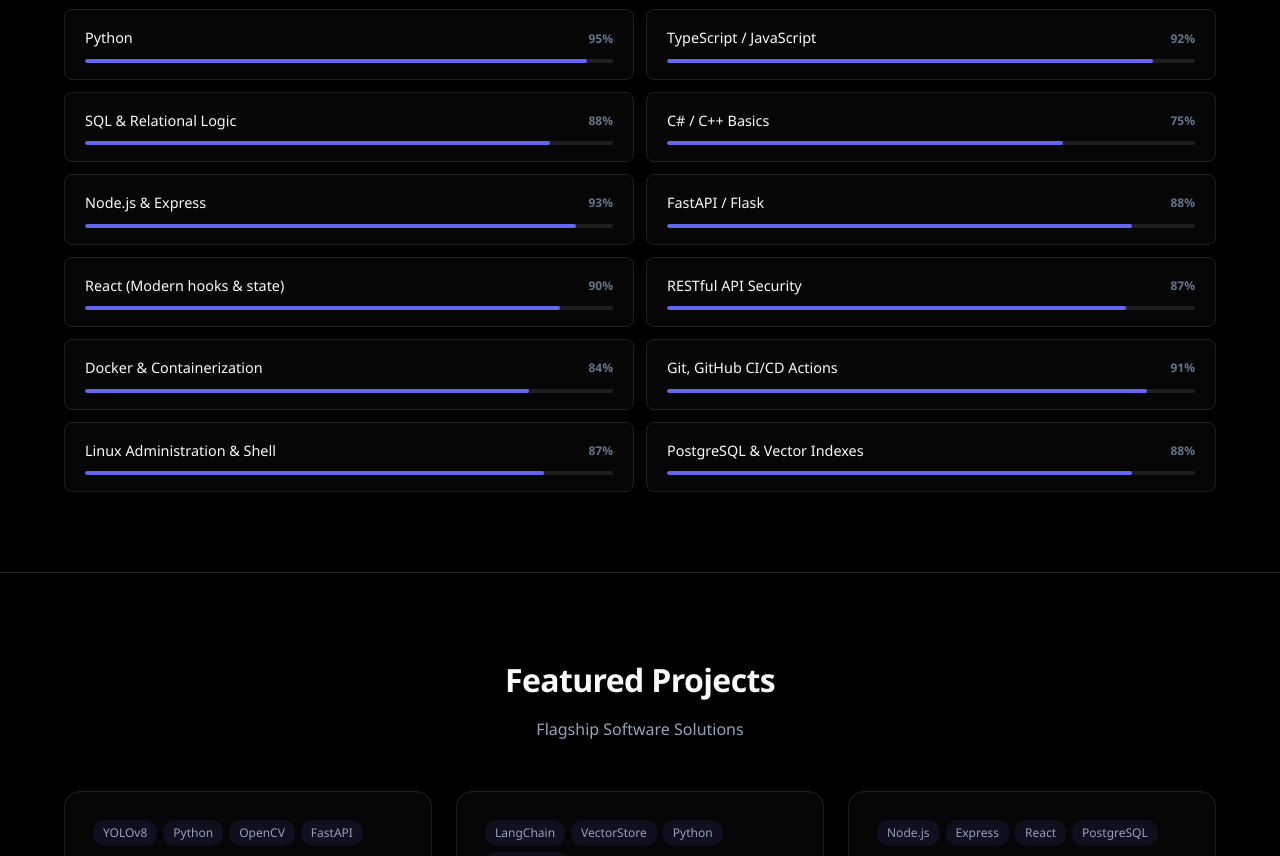
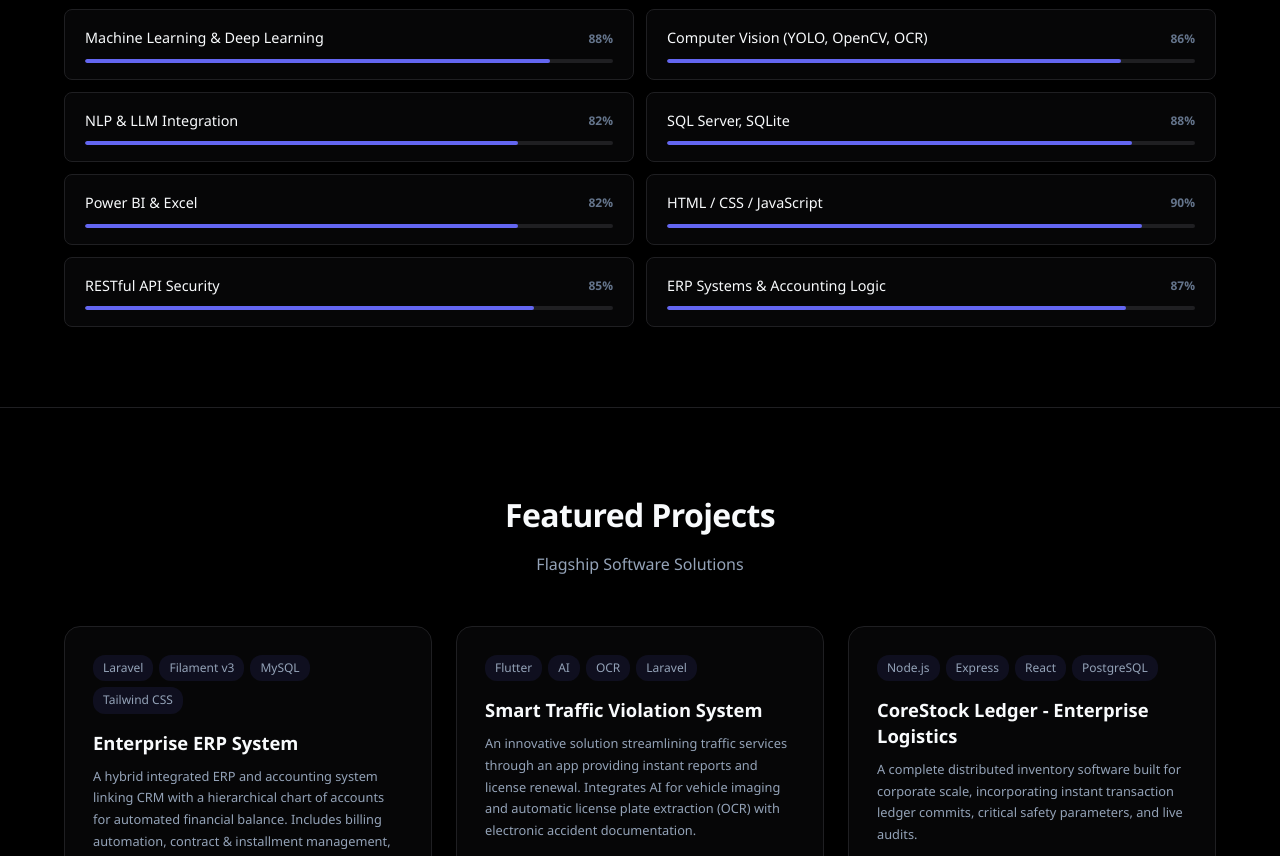
Before and after one commit to EngEzzaldin/portfolio, a website: page index.html in a window 1280 px wide. Shown: the part 1887-2743 px from the top of the page. Drawn offline with Linux system fonts and the light colour scheme.

Commit message:
Update profile data from CV - change خريج to مهندس + update skills/projects/services

```diff
--- a/js/data.js
+++ b/js/data.js
@@ -1,63 +1,59 @@
 const INITIAL_DATA = {
   basics: {
-    nameAr: 'eng. عز الدين خالد عبيد',
-    nameEn: 'eng. Ezzaldin Khaild Obaid',
-    titleAr: 'مهندس برمجيات وأخصائي ذكاء اصطناعي',
-    titleEn: 'Software Engineer & AI Specialist',
-    subtitleAr: 'سد الفجوة بين الأنظمة عالية الأداء وبنيات التعلم العميق الذكية. متخصص في الرؤية الحاسوبية، محركات التوليد المعزز بالاسترجاع (RAG) المخصصة، وتطوير الأنظمة المتكاملة.',
-    subtitleEn: 'Bridging the gap between high-performance systems and intelligent deep learning architectures. Specialized in Computer Vision, bespoke RAG engines, and robust full-stack software development.',
+    nameAr: 'عز الدين خالد عبيد',
+    nameEn: 'Ezzaldin Khaild Obaid',
+    titleAr: 'مهندس برمجيات | أخصائي ذكاء اصطناعي | مطور Full-stack',
+    titleEn: 'Software Engineer | AI Specialist | Full-stack Developer',
+    subtitleAr: 'مهندس تقنية معلومات (IT) وشغوف بالابتكار التقني، أجمع بين مهارات البرمجة المتقدمة وتحليل البيانات والذكاء الاصطناعي. متخصص في بناء أنظمة ERP المتكاملة وتطبيقات الرؤية الحاسوبية والويب.',
+    subtitleEn: 'Information Technology (IT) Engineer passionate about technical innovation, combining advanced programming, data analysis, and AI. Specialized in building integrated ERP systems, computer vision applications, and web solutions.',
     stats: {
-      projects: '12+',
+      projects: '15+',
       experience: '4+',
-      models: '8+',
-      commits: '140'
+      models: '10+',
+      commits: '200'
     }
   },
   about: {
-    bioAr: 'أنا مهندس برمجيات متفانٍ حاصل على درجة البكالوريوس في تقنية المعلومات (IT). يزدهر شغفي التقني عند تقاطع التعلم العميق مع بنيات الأنظمة الخلفية القوية. من خلال دمج البنية التحتية البرمجية مع الذكاء الاصطناعي، أقوم بهندسة قنوات برمجية قابلة للتوسع للكشف عن الكائنات بدقة عالية، وتصنيف البث المباشر للكاميرات، والبحث المقترن بالاسترجاع الذكي للمستندات بالمؤسسات (RAG). لقد كرست خبرتي كمطور أنظمة لبناء وتصميم شيفرات نظيفة، محسنة ومستدامة للتطوير.',
-    bioEn: 'I am a dedicated Software Engineer holding a Bachelor\'s degree in Information Technology (IT). My technical journey thrives at the intersection of deep learning and robust backend software architecture. By merging system infrastructure with artificial intelligence, I engineer scalable pipelines for high-accuracy object detection, live camera feeds classification, and enterprise document contextual-search (RAG). My experience as a Systems Developer has instilled a strict discipline for writing clean, optimized, and maintainable code.',
-    degreeAr: 'بكالوريوس تقنية معلومات (IT)',
-    degreeEn: 'Bachelor of Information Technology (IT)',
-    focusAr: 'الرؤية الحاسوبية وأنظمة التوليد المعزز بالاسترجاع المتقدم (RAG)',
-    focusEn: 'Computer Vision & Advanced Retrieval-Augmented Generation (RAG) Systems'
+    bioAr: 'مهندس تقنية معلومات (IT) وشغوف بالابتكار التقني، أجمع بين مهارات البرمجة المتقدمة وتحليل البيانات والذكاء الاصطناعي. متخصص في بناء أنظمة الويب المتكاملة وتطبيقات الجوال التي تحل مشكلات واقعية، مع خبرة عملية في تطوير أنظمة ERP المحاسبية وأنظمة المرور الذكية. أتميز بالقدرة على القيادة، العمل الجماعي، وتحويل المتطلبات المعقدة إلى حلول تقنية بسيطة وفعالة.',
+    bioEn: 'Information Technology (IT) Engineer passionate about technical innovation, combining advanced programming, data analysis, and AI. Specialized in building integrated web systems and mobile applications that solve real-world problems, with hands-on experience in developing accounting ERP systems and smart traffic systems. Known for leadership, teamwork, and turning complex requirements into simple, effective technical solutions.',
+    degreeAr: 'مهندس تقنية معلومات (IT)',
+    degreeEn: 'Engineer in Information Technology (IT)',
+    focusAr: 'الأنظمة المتكاملة، ERP، الرؤية الحاسوبية، وتطبيقات الذكاء الاصطناعي',
+    focusEn: 'Integrated Systems, ERP, Computer Vision, and AI Applications'
   },
   skills: [
-    { name: 'PyTorch & Deep Learning', proficiency: 88, category: 'ai' },
-    { name: 'OpenCV (Computer Vision)', proficiency: 92, category: 'ai' },
-    { name: 'YOLO Object Detection (v8/v10/v11)', proficiency: 90, category: 'ai' },
-    { name: 'RAG & LLM Integration (LangChain)', proficiency: 86, category: 'ai' },
-    { name: 'Python', proficiency: 95, category: 'languages' },
-    { name: 'TypeScript / JavaScript', proficiency: 92, category: 'languages' },
-    { name: 'SQL & Relational Logic', proficiency: 88, category: 'languages' },
-    { name: 'C# / C++ Basics', proficiency: 75, category: 'languages' },
-    { name: 'Node.js & Express', proficiency: 93, category: 'backend' },
-    { name: 'FastAPI / Flask', proficiency: 88, category: 'backend' },
-    { name: 'React (Modern hooks & state)', proficiency: 90, category: 'backend' },
-    { name: 'RESTful API Security', proficiency: 87, category: 'backend' },
-    { name: 'Docker & Containerization', proficiency: 84, category: 'tools' },
-    { name: 'Git, GitHub CI/CD Actions', proficiency: 91, category: 'tools' },
-    { name: 'Linux Administration & Shell', proficiency: 87, category: 'tools' },
-    { name: 'PostgreSQL & Vector Indexes', proficiency: 88, category: 'tools' }
+    { name: 'Laravel & Filament v3', proficiency: 92, category: 'backend' },
+    { name: 'Tailwind CSS', proficiency: 90, category: 'backend' },
+    { name: 'Flutter (Mobile & Web)', proficiency: 85, category: 'backend' },
+    { name: 'Python & Data Analysis', proficiency: 90, category: 'languages' },
+    { name: 'Machine Learning & Deep Learning', proficiency: 88, category: 'ai' },
+    { name: 'Computer Vision (YOLO, OpenCV, OCR)', proficiency: 86, category: 'ai' },
+    { name: 'NLP & LLM Integration', proficiency: 82, category: 'ai' },
+    { name: 'SQL Server, SQLite', proficiency: 88, category: 'languages' },
+    { name: 'Power BI & Excel', proficiency: 82, category: 'tools' },
+    { name: 'HTML / CSS / JavaScript', proficiency: 90, category: 'languages' },
+    { name: 'RESTful API Security', proficiency: 85, category: 'backend' },
+    { name: 'ERP Systems & Accounting Logic', proficiency: 87, category: 'tools' }
   ],
   projects: [
     {
-      id: 'robotic-sight',
-      titleAr: 'Robotic Sight - رؤية حاسوبية حية',
-      titleEn: 'Robotic Sight - Live Computer Vision',
-      descAr: 'برنامج حاسوبي عالي السرعة لإجراء رصد وتصنيف فوري متعدد الكائنات وتتبعها مع زمن تأخير أقل من 50 مللي ثانية على شبكات البث المحلي.',
-      descEn: 'High-performance surveillance tool performing real-time multi-class classification and tracking with sub-50ms processing latency on local camera grids.',
-      tags: ['YOLOv8', 'Python', 'OpenCV', 'FastAPI'],
+      id: 'erp-system',
+      titleAr: 'نظام ERP لإدارة الموارد الذاتية',
+      titleEn: 'Enterprise ERP System',
+      descAr: 'نظام ERP متكامل ومحاسبي هجين يربط بين إدارة علاقات العملاء (CRM) والدليل المحاسبي الهرمي لضمان التوازن المالي الآلي. يشمل أتمتة الفوترة، إدارة العقود والأقساط، ومحرك تنبيهات ذكي عبر واتساب ورسائل نصية.',
+      descEn: 'A hybrid integrated ERP and accounting system linking CRM with a hierarchical chart of accounts for automated financial balance. Includes billing automation, contract & installment management, and a smart notification engine via WhatsApp and SMS.',
+      tags: ['Laravel', 'Filament v3', 'MySQL', 'Tailwind CSS'],
       glow: 'indigo',
       github: 'https://github.com/kzaldyn',
       demo: '#'
     },
     {
-      id: 'arbdoc-rag',
-      titleAr: 'ArbDoc RAG - استرجاع عربي ذكي',
-      titleEn: 'ArbDoc RAG - Smart Arabic Retrieval',
-      descAr: 'مساحة عمل دلائلية بالغة التطور تسهل تدقيق مستندات PDF ثنائية اللغة عبر تهيئة قواعد البيانات المتجهية المرتبطة بالتغذية الراجعة الذكية للنماذج.',
-      descEn: 'Highly sophisticated semantic workspace optimizing bilingual (Ar/En) PDF audits by deploying vector store segment indexes combined with generative feedback loops.',
-      tags: ['LangChain', 'VectorStore', 'Python', 'PostgreSQL'],
+      id: 'traffic-system',
+      titleAr: 'نظام إدارة المخالفات الذكي',
+      titleEn: 'Smart Traffic Violation System',
+      descAr: 'حل مبتكر لتسهيل خدمات المرور عبر تطبيق يوفر بلاغات فورية وتجديد رخص القيادة. يدمج تقنيات الذكاء الاصطناعي لتصوير المركبات واستخراج أرقام اللوحات تلقائياً (OCR) مع توثيق الحوادث إلكترونياً.',
+      descEn: 'An innovative solution streamlining traffic services through an app providing instant reports and license renewal. Integrates AI for vehicle imaging and automatic license plate extraction (OCR) with electronic accident documentation.',
+      tags: ['Flutter', 'AI', 'OCR', 'Laravel'],
       glow: 'cyan',
       github: 'https://github.com/kzaldyn',
       demo: '#'
@@ -77,60 +73,60 @@ const INITIAL_DATA = {
   experience: [
     {
       id: 'ibdaa-soft',
-      companyAr: 'إبداع سوفت لخدمات الأنظمة',
-      companyEn: 'Ibdaa Soft',
-      roleAr: 'مطور أنظمة ومسؤول برمجيات مساعدة',
-      roleEn: 'Systems Developer & Tech Lead Associate',
-      period: '2024 - الحالي',
-      periodEn: '2024 - Present',
-      descAr: 'صممت ونفّذت واجهات أنظمة خلفية مرنة وشديدة الموثوقية. قدت عمليات إعادة هيكلة وتحديث فهارس قواعد البيانات العامة، مسجلاً تسريعاً بمعدل 42% لزمن معالجة الطلبات بالذروة.',
-      descEn: 'Designed and implemented robust backend web interfaces and transaction pipelines. Successfully led database refactoring pipelines, achieving an average of 42% latency reduction during peak sales hours.'
+      companyAr: 'شركة إبداع سوفت لخدمات الأنظمة',
+      companyEn: 'Ibdaa Soft for System Services',
+      roleAr: 'محاسب ومندوب دعم فني - مطور أنظمة',
+      roleEn: 'Accountant & Technical Support - Systems Developer',
+      period: '2024 - 2025',
+      periodEn: '2024 - 2025',
+      descAr: 'عملت كمحاسب ومندوب دعم فني لدى شركة إبداع سوفت، واكتسبت خبرة في التعامل مع الأنظمة المحاسبية وبرمجيات المؤسسات. ساهمت في تطوير وصيانة الأنظمة البرمجية وتقديم الدعم الفني للعملاء.',
+      descEn: 'Worked as an accountant and technical support representative at Ibdaa Soft, gaining experience with accounting systems and enterprise software. Contributed to software development and maintenance, providing technical support to clients.'
     },
     {
-      id: 'freelance',
-      companyAr: 'مختبرات الذكاء الاصطناعي - مستقل',
-      companyEn: 'AI Solutions Labs - Freelance',
-      roleAr: 'مستشار رؤية حاسوبية وتعلم آلة',
-      roleEn: 'Computer Vision & ML Consultant',
-      period: '2023 - 2024',
-      periodEn: '2023 - 2024',
-      descAr: 'دربت وهندست طبقات تصنيف صور مخصصة لتمكين الفرز التلقائي على خطوط الإنتاج. صممت أدوات حاسوبية مستقلة بلغة بايثون للتحليل الطرفي الفوري على بيئات محدودة الموارد كـ Raspberry Pi.',
-      descEn: 'Fine-tuned CNN and custom object-recognition models for automated conveyor sorters. Engineered standalone Python utilities deployed inside Raspberry Pi nodes for responsive edge analytics.'
+      id: 'freelance-dev',
+      companyAr: 'حلول البرمجيات والذكاء الاصطناعي - مستقل',
+      companyEn: 'Software & AI Solutions - Freelance',
+      roleAr: 'مطور Full-stack ومستشار تقني',
+      roleEn: 'Full-stack Developer & Technical Consultant',
+      period: '2023 - الحالي',
+      periodEn: '2023 - Present',
+      descAr: 'أطور حلول برمجية متكاملة تشمل أنظمة ERP محاسبية، تطبيقات جوال، وأنظمة رؤية حاسوبية. أدمج تقنيات الذكاء الاصطناعي مثل YOLO و OCR في تطبيقات عملية لحل مشكلات واقعية.',
+      descEn: 'Developing integrated software solutions including accounting ERP systems, mobile applications, and computer vision systems. Integrating AI technologies like YOLO and OCR into practical applications to solve real-world problems.'
     }
   ],
   roadmap: [
     {
-      id: 'tinyml',
-      titleAr: 'نماذج الذكاء الاصطناعي الطرفي (TinyML)',
-      titleEn: 'TinyML - Edge AI Models',
+      id: 'erp-adv',
+      titleAr: 'تطوير نظام ERP متكامل مع AI',
+      titleEn: 'Advanced ERP System with AI',
       statusAr: 'فعال وتطبيقي',
       statusEn: 'Active Deployment',
-      descAr: 'نشر بنيات رصد الكائنات المدمجة للعمل فوراً على المعالجات الطرفية منخفضة الطاقة وبدون الحاجة لربط إنترنت مستمر.',
-      descEn: 'Deploying compact object-detection architectures to run directly on low-power edge processors without continuous internet connectivity.'
+      descAr: 'تطوير وبناء نظام ERP متكامل ومحاسبي مع دمج تقنيات الذكاء الاصطناعي للتنبؤ المالي وأتمتة القيود المحاسبية.',
+      descEn: 'Developing and building an integrated ERP and accounting system with AI integration for financial forecasting and automated journal entries.'
     },
     {
-      id: 'mlops',
-      titleAr: 'حلقات التدريب وأتمتة MLOps',
-      titleEn: 'MLOps Training Loops & Automation',
+      id: 'cv-adv',
+      titleAr: 'أنظمة رؤية حاسوبية متقدمة',
+      titleEn: 'Advanced Computer Vision Systems',
       statusAr: 'قيد التعلم والتدريب',
       statusEn: 'Active Learning',
-      descAr: 'تصميم أنظمة آلية للمراجعة والتسمية للصور الخاطئة لإعادة تهيئة وضبط النماذج دون تدخل بشري في السحابة الخاصة.',
-      descEn: 'Designing automated systems for reviewing and labeling misclassified images to retrain and fine-tune models without human intervention in private cloud.'
+      descAr: 'تعمق في تقنيات YOLO المتقدمة وتطبيقات OCR للتعرف على اللوحات والوثائق في البيئات المعقدة.',
+      descEn: 'Deepening in advanced YOLO techniques and OCR applications for license plate and document recognition in complex environments.'
     },
     {
-      id: 'rust-vision',
-      titleAr: 'محرك رؤية حاسوبية بلغة Rust',
-      titleEn: 'Computer Vision Engine in Rust',
+      id: 'flutter-adv',
+      titleAr: 'تطبيقات جوال ذكية',
+      titleEn: 'Smart Mobile Applications',
       statusAr: 'بحث مستفيض ودراسة',
       statusEn: 'Deep Research',
-      descAr: 'برمجة وبناء مرشحات وأدوات استخلاص الكاميرات بلغة Rust لإلغاء قيود استهلاك الذاكرة وتخطي فترات جمود المفسرات التقليدية.',
-      descEn: 'Building camera extraction filters and tools in Rust to eliminate memory consumption limitations and bypass traditional interpreter latency.'
+      descAr: 'بناء تطبيقات جوال متكاملة باستخدام Flutter مع دمج الذكاء الاصطناعي لتحليل الصور والبيانات مباشرة على الجهاز.',
+      descEn: 'Building integrated mobile applications using Flutter with on-device AI integration for image and data analysis.'
     }
   ],
   contact: {
     email: 'kzaldyn67@gmail.com',
-    locationAr: 'صنعاء، اليمن',
-    locationEn: 'Sana\'a, Yemen',
+    locationAr: 'إب، اليمن',
+    locationEn: 'Ibb, Yemen',
     links: [
       { label: 'GitHub', url: 'https://github.com/kzaldyn', icon: '💻' },
       { label: 'LinkedIn', url: 'https://linkedin.com/in/kzaldyn', icon: '🔗' },
@@ -143,54 +139,54 @@ const INITIAL_DATA = {
   },
   services: [
     {
-      id: 'cv-systems',
-      icon: '👁',
-      titleAr: 'أنظمة الرؤية الحاسوبية',
-      titleEn: 'Computer Vision Systems',
-      descAr: 'تصميم وتطوير أنظمة كشف وتصنيف الأشياء في الوقت الفعلي باستخدام YOLO و OpenCV مع زمن استجابة أقل من 50ms.',
-      descEn: 'Design and development of real-time object detection and classification systems using YOLO and OpenCV with sub-50ms latency.'
+      id: 'erp-dev',
+      icon: '🏢',
+      titleAr: 'أنظمة ERP محاسبية',
+      titleEn: 'ERP & Accounting Systems',
+      descAr: 'تطوير أنظمة ERP متكاملة مع إدارة علاقات العملاء (CRM)، الدليل المحاسبي الهرمي، وأتمتة الفوترة والعقود.',
+      descEn: 'Developing integrated ERP systems with CRM, hierarchical chart of accounts, and automated billing & contract management.'
     },
     {
-      id: 'rag-systems',
-      icon: '🔍',
-      titleAr: 'أنظمة RAG والتوليد المعزز',
-      titleEn: 'RAG & Generative Systems',
-      descAr: 'بناء محركات بحث ذكية للمستندات باستخدام LangChain وقواعد البيانات المتجهية مع توليد إجابات دقيقة بالعربية والإنجليزية.',
-      descEn: 'Building intelligent document search engines using LangChain and vector databases with accurate Arabic/English response generation.'
+      id: 'cv-ai',
+      icon: '👁',
+      titleAr: 'الرؤية الحاسوبية والذكاء الاصطناعي',
+      titleEn: 'Computer Vision & AI',
+      descAr: 'حلول ذكاء اصطناعي تشمل كشف الأشياء (YOLO)، التعرف على النصوص (OCR)، وتصنيف الصور المباشر.',
+      descEn: 'AI solutions including object detection (YOLO), text recognition (OCR), and real-time image classification.'
     },
     {
-      id: 'backend-dev',
-      icon: '⚙',
-      titleAr: 'تطوير الأنظمة الخلفية',
-      titleEn: 'Backend Development',
-      descAr: 'هندسة أنظمة خلفية قابلة للتوسع باستخدام Node.js و FastAPI مع قواعد بيانات PostgreSQL و RESTful APIs آمنة.',
-      descEn: 'Engineering scalable backend systems using Node.js and FastAPI with PostgreSQL databases and secure RESTful APIs.'
+      id: 'fullstack-dev',
+      icon: '🖥',
+      titleAr: 'تطوير ويب Full-stack',
+      titleEn: 'Full-stack Web Development',
+      descAr: 'بناء تطبيقات ويب متكاملة باستخدام Laravel و Filament v3 و Tailwind CSS مع واجهات تفاعلية وأداء عالي.',
+      descEn: 'Building complete web applications using Laravel, Filament v3, and Tailwind CSS with interactive UIs and high performance.'
     },
     {
-      id: 'fullstack',
-      icon: '🖥',
-      titleAr: 'تطوير واجهات أمامية كاملة',
-      titleEn: 'Full-Stack Development',
-      descAr: 'بناء تطبيقات ويب متكاملة من الواجهة إلى قاعدة البيانات باستخدام React و TypeScript مع تجربة مستخدم عصرية.',
-      descEn: 'Building complete web applications from frontend to database using React and TypeScript with modern UX.'
+      id: 'mobile-dev',
+      icon: '📱',
+      titleAr: 'تطبيقات جوال (Flutter)',
+      titleEn: 'Mobile Applications (Flutter)',
+      descAr: 'تطوير تطبيقات جوال متعددة المنصات باستخدام Flutter مع واجهات مستخدم عصرية وأداء سلس.',
+      descEn: 'Cross-platform mobile application development using Flutter with modern UIs and smooth performance.'
     }
   ],
   gallery: [
     {
       id: 'gallery-1',
-      imageUrl: 'https://placehold.co/800x600/1e51d8/ffffff?text=Robotic+Sight',
-      titleAr: ' Robotic Sight',
-      titleEn: 'Robotic Sight',
-      descAr: 'نظام رؤية حاسوبية فوري لكشف وتتبع الأشياء',
-      descEn: 'Real-time computer vision system for object detection and tracking'
+      imageUrl: 'https://placehold.co/800x600/1e51d8/ffffff?text=ERP+System',
+      titleAr: 'نظام ERP محاسبي',
+      titleEn: 'ERP Accounting System',
+      descAr: 'نظام ERP متكامل مع CRM ومحرك أتمتة الفوترة والتنبيهات الذكية',
+      descEn: 'Integrated ERP system with CRM, billing automation engine, and smart notifications'
     },
     {
       id: 'gallery-2',
-      imageUrl: 'https://placehold.co/800x600/6366f1/ffffff?text=ArbDoc+RAG',
-      titleAr: 'ArbDoc RAG',
-      titleEn: 'ArbDoc RAG',
-      descAr: 'محرك بحث عربي ذكي للمستندات القانونية',
-      descEn: 'Smart Arabic search engine for legal documents'
+      imageUrl: 'https://placehold.co/800x600/6366f1/ffffff?text=Traffic+System',
+      titleAr: 'نظام إدارة المخالفات',
+      titleEn: 'Traffic Violation System',
+      descAr: 'تطبيق جوال لإدارة المخالفات المرورية مع تقنية OCR للوحات السيارات',
+      descEn: 'Mobile app for traffic violation management with OCR license plate recognition'
     },
     {
       id: 'gallery-3',
```
Also changed, not shown: index.html (+3 -3 lines).
